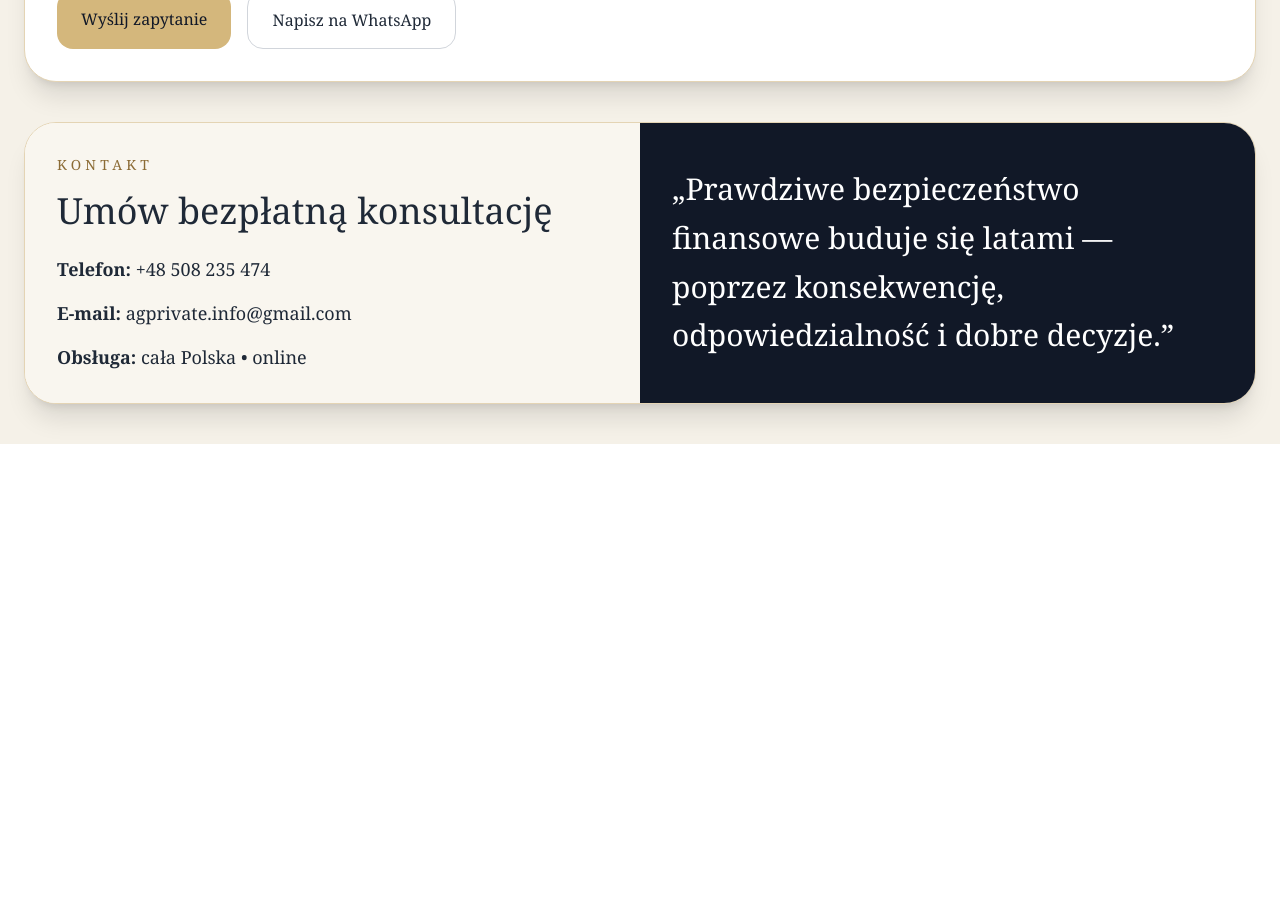
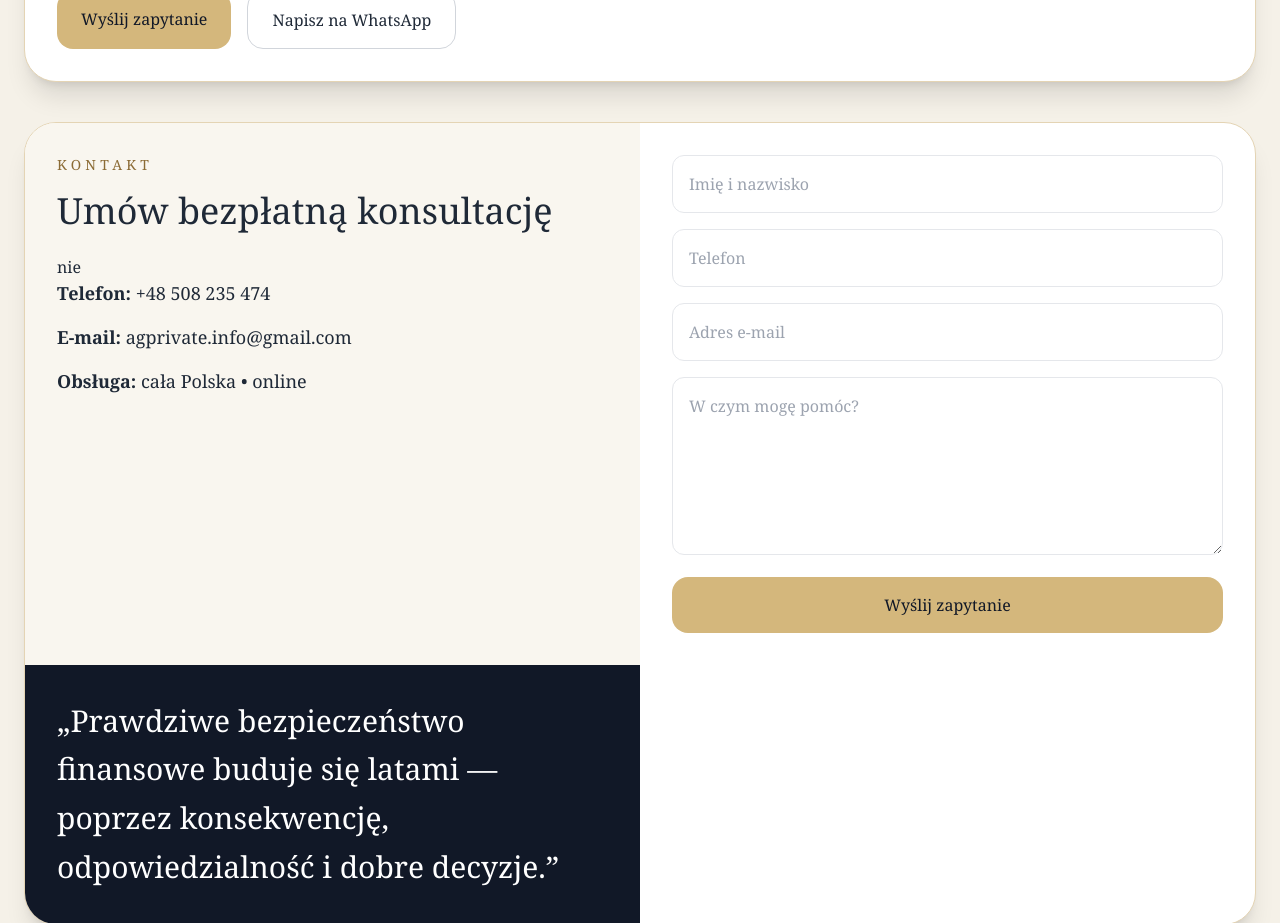
Before and after one commit to Angon777/Agprivate.pl, a Next.js app in the folder agprivate-site/: page / in a window 1280 px wide. Shown: the part 3000-3923 px from the top of the page. Before the commit the page ends 3444 px from the top, so only its background shows below. Built offline with nearby package versions, Linux system fonts and the light colour scheme.

Commit message:
Update page.js

```diff
--- a/agprivate-site/app/page.js
+++ b/agprivate-site/app/page.js
@@ -630,7 +630,7 @@ export default function OldMoneyInsuranceLanding() {
               <h2 className="text-4xl mt-4 mb-6">
                 Umów bezpłatną konsultację
               </h2>
-
+nie
               <div className="space-y-4 text-lg">
 
                 <div>
@@ -652,6 +652,39 @@ export default function OldMoneyInsuranceLanding() {
 
             </div>
 
+                                <div className="p-8">
+
+              <input
+                type="text"
+                placeholder="Imię i nazwisko"
+                className="w-full border rounded-xl p-4 mb-4"
+              />
+
+              <input
+                type="tel"
+                placeholder="Telefon"
+                className="w-full border rounded-xl p-4 mb-4"
+              />
+
+              <input
+                type="email"
+                placeholder="Adres e-mail"
+                className="w-full border rounded-xl p-4 mb-4"
+              />
+
+              <textarea
+                placeholder="W czym mogę pomóc?"
+                rows="6"
+                className="w-full border rounded-xl p-4 mb-4"
+              />
+
+              <button
+                className="w-full bg-[#d4b77c] text-[#111827] py-4 rounded-2xl font-medium"
+              >
+                Wyślij zapytanie
+              </button>
+
+            </div>
             <div className="bg-[#111827] text-white p-8 flex items-center">
 
               <div>
```
